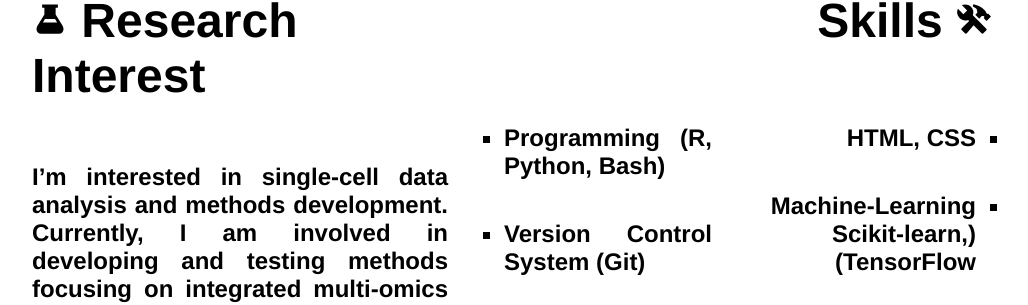
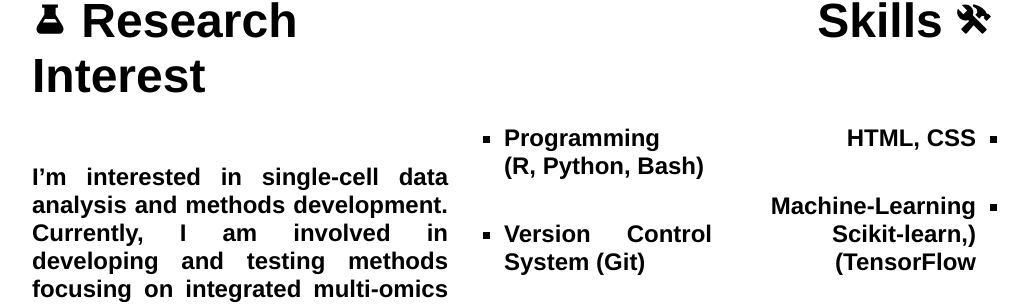
Before and after one commit to saisomesh2594/saisomesh2594.github.io, a Jekyll site: the page built from index.html, in a window 1280 px wide. Shown: the part 581-886 px from the top of the page, without its empty margins (128-1156 px from the left). Built offline with Jekyll 4.4.1, drawn with Linux system fonts in a browser that asks for light colours.

Commit message:
Update text

```diff
--- a/index.html
+++ b/index.html
@@ -99,7 +99,7 @@ title: Somesh Sai, Just Another Bioinformatician
 			<div style="float: left; width: 50%;">
 				<article><h2>
 				<ul class="custom">
-				<li>Programming (R, Python, Bash)</li>
+				<li>Programming<br>(R, Python, Bash)</li>
 				<li>Version Control System (Git)</li>
 				<li>Database query using SQL</li>
 				</ul>
```
